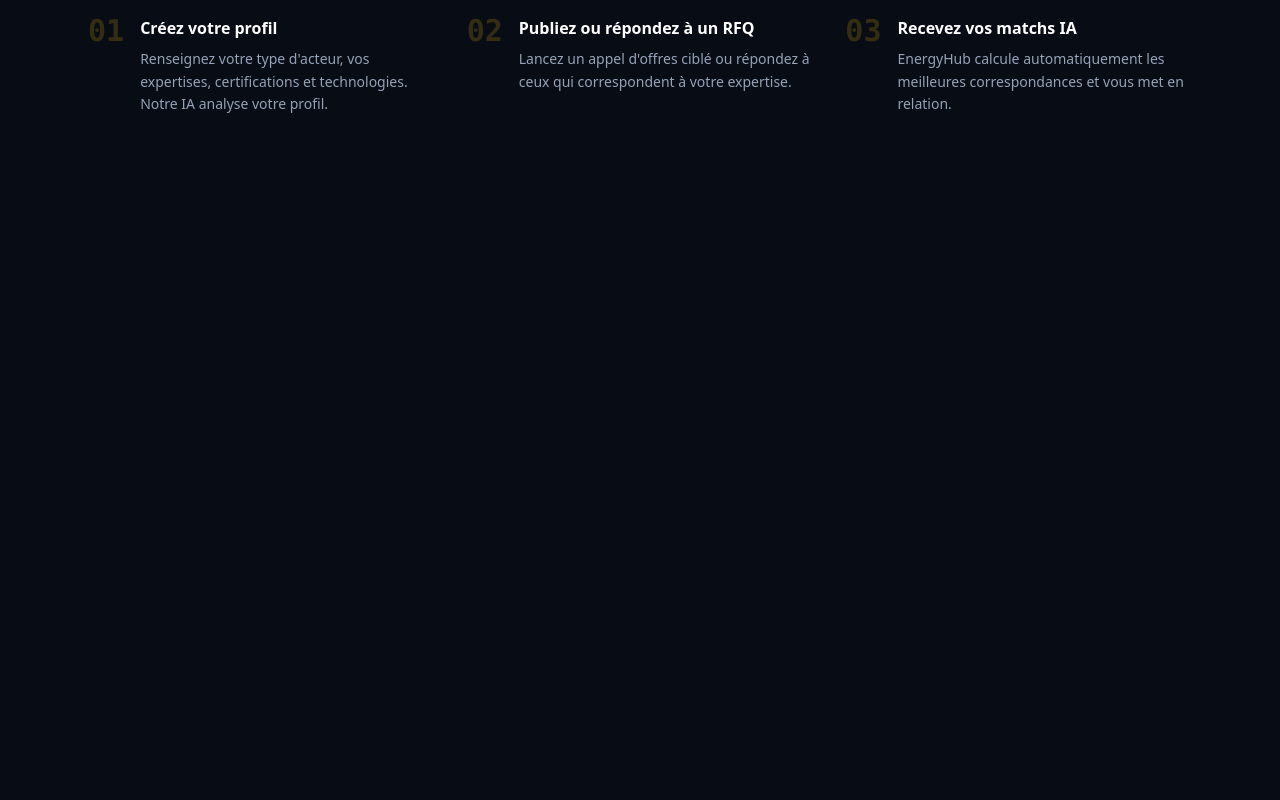
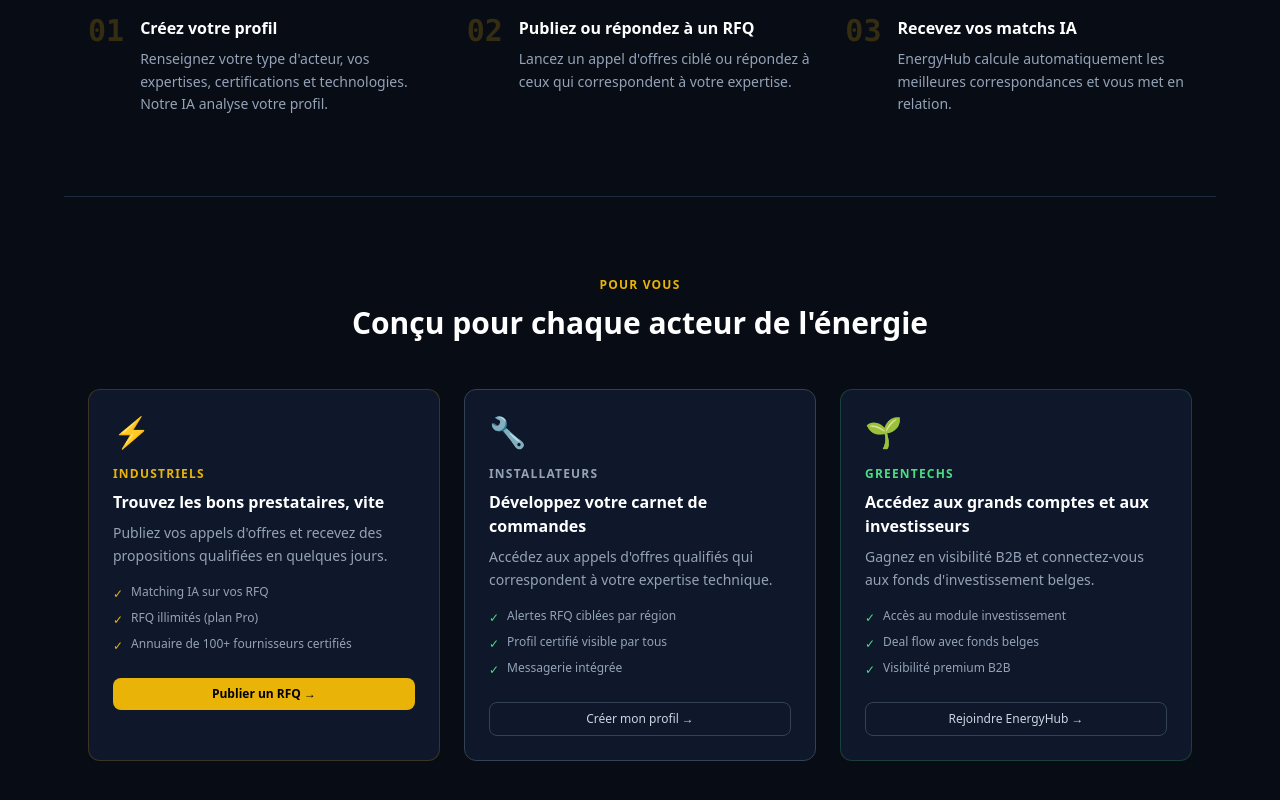
Before and after one commit to Hollymoly12/EnergyHub, a Next.js app: page / in a window 1280 px wide. Shown: the part 1308-2108 px from the top of the page. Before the commit the page ends 1504 px from the top, so only its background shows below. Built offline with nearby package versions, Linux system fonts and the light colour scheme.

Commit message:
feat: F3 landing pour-vous section 3 profils

```diff
--- a/src/app/page.tsx
+++ b/src/app/page.tsx
@@ -117,6 +117,85 @@
         </div>
       </section>
 
+      {/* ── POUR VOUS ── */}
+      <section className="max-w-6xl mx-auto px-6 py-20 border-t border-slate-800">
+        <div className="text-center mb-12">
+          <div className="section-tag mb-3">Pour vous</div>
+          <h2 className="text-2xl md:text-3xl font-bold text-white">
+            Conçu pour chaque acteur de l'énergie
+          </h2>
+        </div>
+        <div className="grid grid-cols-1 md:grid-cols-3 gap-6">
+
+          {/* Industriels */}
+          <div className="card p-6 border-yellow-500/20 hover:border-yellow-500/40 transition-colors">
+            <div className="text-3xl mb-4">⚡</div>
+            <div className="text-xs font-bold tracking-widest text-yellow-500 uppercase mb-2">Industriels</div>
+            <h3 className="font-semibold text-white mb-2">
+              Trouvez les bons prestataires, vite
+            </h3>
+            <p className="text-sm text-slate-400 mb-4 leading-relaxed">
+              Publiez vos appels d'offres et recevez des propositions qualifiées en quelques jours.
+            </p>
+            <ul className="space-y-2 mb-6">
+              {["Matching IA sur vos RFQ", "RFQ illimités (plan Pro)", "Annuaire de 100+ fournisseurs certifiés"].map(f => (
+                <li key={f} className="flex items-start gap-2 text-xs text-slate-400">
+                  <span className="text-yellow-500 shrink-0 mt-0.5">✓</span>{f}
+                </li>
+              ))}
+            </ul>
+            <Link href="/register?type=industrial" className="btn-primary text-xs py-2 w-full block text-center">
+              Publier un RFQ →
+            </Link>
+          </div>
+
+          {/* Installateurs */}
+          <div className="card p-6 border-slate-700 hover:border-slate-600 transition-colors">
+            <div className="text-3xl mb-4">🔧</div>
+            <div className="text-xs font-bold tracking-widest text-slate-400 uppercase mb-2">Installateurs</div>
+            <h3 className="font-semibold text-white mb-2">
+              Développez votre carnet de commandes
+            </h3>
+            <p className="text-sm text-slate-400 mb-4 leading-relaxed">
+              Accédez aux appels d'offres qualifiés qui correspondent à votre expertise technique.
+            </p>
+            <ul className="space-y-2 mb-6">
+              {["Alertes RFQ ciblées par région", "Profil certifié visible par tous", "Messagerie intégrée"].map(f => (
+                <li key={f} className="flex items-start gap-2 text-xs text-slate-400">
+                  <span className="text-green-400 shrink-0 mt-0.5">✓</span>{f}
+                </li>
+              ))}
+            </ul>
+            <Link href="/register?type=installer" className="btn-secondary text-xs py-2 w-full block text-center">
+              Créer mon profil →
+            </Link>
+          </div>
+
+          {/* Greentechs */}
+          <div className="card p-6 border-green-400/20 hover:border-green-400/40 transition-colors">
+            <div className="text-3xl mb-4">🌱</div>
+            <div className="text-xs font-bold tracking-widest text-green-400 uppercase mb-2">Greentechs</div>
+            <h3 className="font-semibold text-white mb-2">
+              Accédez aux grands comptes et aux investisseurs
+            </h3>
+            <p className="text-sm text-slate-400 mb-4 leading-relaxed">
+              Gagnez en visibilité B2B et connectez-vous aux fonds d'investissement belges.
+            </p>
+            <ul className="space-y-2 mb-6">
+              {["Accès au module investissement", "Deal flow avec fonds belges", "Visibilité premium B2B"].map(f => (
+                <li key={f} className="flex items-start gap-2 text-xs text-slate-400">
+                  <span className="text-green-400 shrink-0 mt-0.5">✓</span>{f}
+                </li>
+              ))}
+            </ul>
+            <Link href="/register?type=greentech" className="btn-secondary text-xs py-2 w-full block text-center">
+              Rejoindre EnergyHub →
+            </Link>
+          </div>
+
+        </div>
+      </section>
+
     </div>
   );
 }
```
